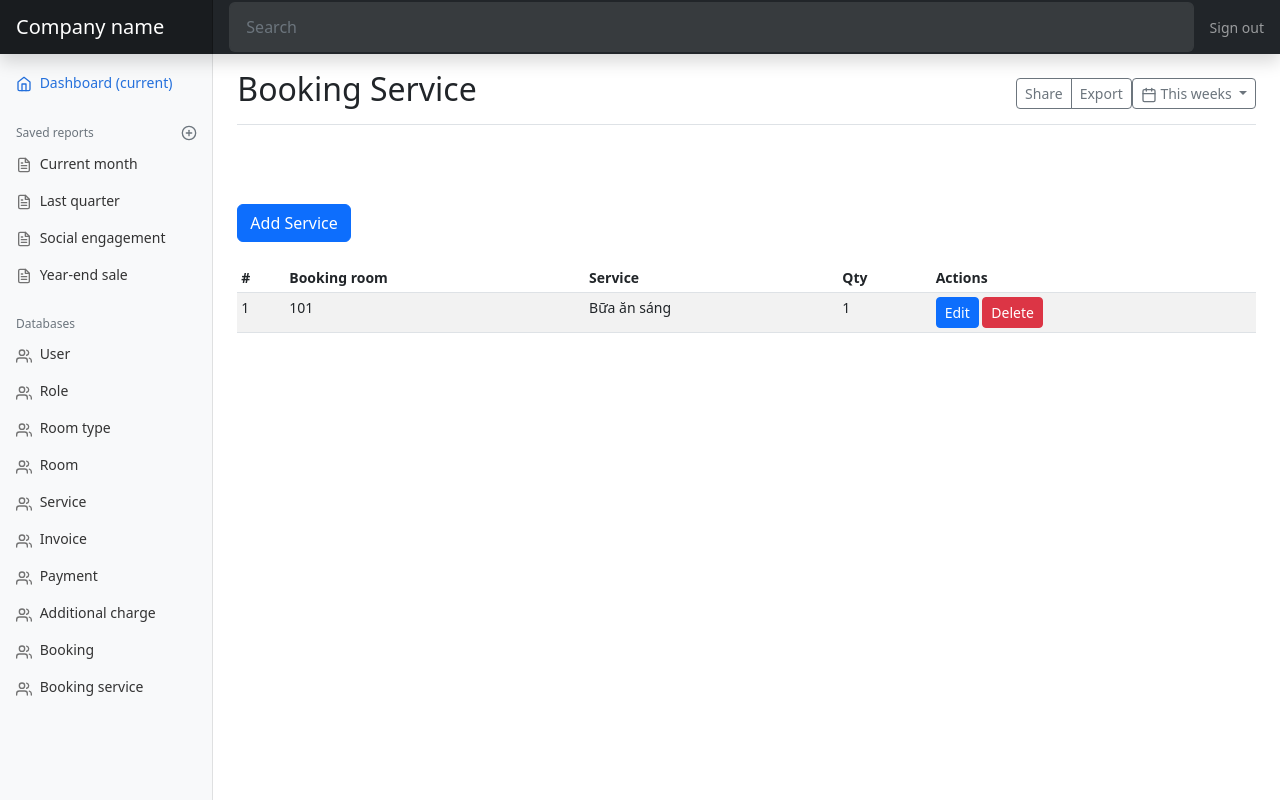
After one commit to ngqp2k/Flask-HM-01, a Flask app: page /booking-service in a window 1280 px wide. The commit adds this page. Run offline with Flask 3, Linux system fonts and the light colour scheme; data comes from the database, SQL or seed files in the repository; both versions use the stored data as it was after the commit; some libraries are stand-ins or nearby versions.

```diff
--- a/models.py
+++ b/models.py
@@ -141,7 +141,7 @@ class Booking(db.Model):
     status = db.Column(db.Enum(BookingStatus))
 
     def __str__(self) -> str:
-        return str(self.id)
+        return str(self.room)
 
 
 class Service(db.Model):
--- a/static/dashboard.css
+++ b/static/dashboard.css
@@ -90,3 +90,133 @@ body {
   border-color: transparent;
   box-shadow: 0 0 0 3px rgba(255, 255, 255, .25);
 }
+
+.invoice {
+  position: relative;
+}
+
+.invoice-wrap {
+  padding: 1.25rem;
+  border: 1px solid #dbdfea;
+  border-radius: 4px;
+  background: #fff;
+}
+.invoice-action {
+  position: absolute;
+  right: 1.25rem;
+  top: 1.25rem;
+}
+.invoice-brand {
+  padding-bottom: 1.5rem;
+}
+.invoice-brand img {
+  max-height: 60px;
+}
+.invoice-bills {
+  /* font-size: 12px;  */
+  font-size: 0.875rem;
+}
+.invoice-bills .table {
+  min-width: 580px;
+}
+.invoice-bills .table th {
+  color: #6576ff;
+  font-size: 12px;
+  text-transform: uppercase;
+  border-top: 0;
+}
+.invoice-bills .table th:last-child, .invoice-bills .table td:last-child {
+  text-align: right;
+}
+.invoice-bills .table tfoot {
+  border-top: 1px solid #dbdfea;
+}
+.invoice-bills .table tfoot td {
+  border-top: 0;
+  white-space: nowrap;
+  padding-top: 0.25rem;
+  padding-bottom: 0.25rem;
+}
+.invoice-bills .table tfoot tr:last-child td:not(:first-child), .invoice-bills .table tfoot tr:first-child td:not(:first-child) {
+  font-weight: 500;
+  padding-top: 1.25rem;
+  padding-bottom: 0.25rem;
+}
+.invoice-bills .table tfoot tr:last-child td:not(:first-child) {
+  border-top: 1px solid #dbdfea;
+  padding-top: 0.25rem;
+  padding-bottom: 0.25rem;
+}
+.invoice-head {
+  padding-bottom: 1.5rem;
+  display: flex;
+  justify-content: space-between;
+  flex-direction: row;
+}
+.invoice-desc {
+  width: 210px;
+  padding-top: 1.5rem;
+}
+.invoice-desc .title {
+  text-transform: uppercase;
+  color: #6576ff;
+}
+.invoice-desc ul li {
+  padding: 0.25rem 0;
+}
+.invoice-desc ul span {
+  font-size: 13px;
+  font-weight: 500;
+  color: #526484;
+}
+.invoice-desc ul span:first-child {
+  min-width: 90px;
+  display: inline-block;
+  text-transform: uppercase;
+  letter-spacing: 1px;
+  color: #8094ae;
+}
+.invoice-desc ul span:last-child {
+  padding-left: 0.75rem;
+}
+.invoice-contact .title {
+  margin-bottom: 1rem;
+}
+.invoice-contact ul li {
+  padding: 0.5rem 0;
+  line-height: 1.3;
+}
+.invoice-contact ul li:first-child {
+  padding-top: 0;
+}
+.invoice-contact ul li:last-child {
+  padding-bottom: 0;
+}
+.invoice-contact ul .icon {
+  line-height: 1.3;
+  font-size: 1.1em;
+  display: inline-block;
+  vertical-align: top;
+  margin-top: -2px;
+  color: #6576ff;
+  margin-right: 0.5rem;
+}
+.invoice-contact ul .icon + span {
+  display: inline-block;
+  vertical-align: top;
+  color: #8094ae;
+}
+.invoice-print {
+  max-width: 700px;
+  margin: 2rem auto;
+}
+.invoice-print .invoice-wrap {
+  padding: 0;
+  border: none !important;
+}
+
+ol, ul {
+  list-style: none;
+  margin: 0;
+  padding: 0;
+}
--- a/templates/admin.html
+++ b/templates/admin.html
@@ -195,6 +195,12 @@
                                 Booking
                             </a>
                         </li>
+                        <li class="nav-item">
+                            <a class="nav-link" href="{{ url_for('booking_service_page') }}">
+                                <span data-feather="users"></span>
+                                Booking service
+                            </a>
+                        </li>
                     </ul>
 
 
--- a/templates/mdAdditionalCharge.html
+++ b/templates/mdAdditionalCharge.html
@@ -13,7 +13,8 @@
     <thead>
       <tr>
         <th>#</th>
-        <th>Booking</th>
+        <th>Booking ID</th>
+        <th>Booking room</th>
         <th>Created date</th>
         <th>Description</th>
         <th>Amount</th>
@@ -24,6 +25,7 @@
       {% for additional_charge in additional_charges %}
       <tr>
         <td>{{ additional_charge.id }}</td>
+        <td>{{ additional_charge.booking.id }}</td>
         <td>{{ additional_charge.booking }}</td>
         <td>{{ additional_charge.created_date }}</td>
         <td>{{ additional_charge.description }}</td>
--- /dev/null
+++ b/templates/mdBookingService.html
@@ -0,0 +1,39 @@
+{% extends 'admin.html' %}
+
+{% block title %}Booking Service{% endblock %}
+
+{% block content %}
+
+<a href="{{ url_for('add_booking_service') }}" class="btn btn-primary" tabindex="-1" role="button">Add Service</a>
+<br/>
+<br/>
+
+<div class="table-responsive">
+  <table class="table table-striped table-sm">
+    <thead>
+      <tr>
+        <th>#</th>
+        <th>Booking room</th>
+        <th>Service</th>
+        <th>Qty</th>
+        <th>Actions</th>
+      </tr>
+    </thead>
+    <tbody>
+      {% for booking_service in booking_services %}
+      <tr>
+        <td>{{ booking_service.id }}</td>
+        <td>{{ booking_service.booking }}</td>
+        <td>{{ booking_service.service }}</td>
+        <td>{{ booking_service.qty }}</td>
+        <td>
+          <a href="{{ url_for('edit_booking_service', booking_service_id=booking_service.id) }}" class="btn btn-primary btn-sm">Edit</a>
+          <a href="{{ url_for('delete_booking_service', booking_service_id=booking_service.id) }}" class="btn btn-danger btn-sm">Delete</a>
+        </td>
+      <tr>
+        {% endfor %}
+    </tbody>
+  </table>
+</div>
+
+{% endblock %}
--- a/templates/mdbooking.html
+++ b/templates/mdbooking.html
@@ -37,6 +37,7 @@
         <td>{{ booking.customer }}</td>
         <td>{{ booking.status.name }}</td>
         <td>
+          <a href="{{ url_for('create_invoice_page', booking_id=booking.id) }}" class="btn btn-success btn-sm">Pay</a>
           <a href="{{ url_for('edit_booking', booking_id=booking.id) }}" class="btn btn-primary btn-sm">Edit</a>
           <a href="{{ url_for('delete_booking', booking_id=booking.id) }}" class="btn btn-danger btn-sm">Delete</a>
         </td>
--- a/views.py
+++ b/views.py
@@ -1,3 +1,4 @@
+import decimal
 import enum
 from app import app, db, login_manager
 from flask import render_template, request, redirect, url_for, flash
@@ -258,6 +259,9 @@ def edit_room_type(room_type_id):
 
     if request.method == 'POST':
         room_type.name = request.form['name']
+        room_type.price_per_night = request.form['price_per_night']
+        room_type.capacity = request.form['capacity']
+        room_type.bed_quantity = request.form['bed_quantity']
 
         db.session.commit()
 
@@ -512,9 +516,10 @@ def add_additional_charge():
 
         return redirect(url_for('additional_charge_page'))
 
-    bookings = models.Booking.query.all()
+    bookings = models.Booking.query.filter_by(status=models.BookingStatus.CHECKED_IN).all()
+    today = datetime.now().strftime('%Y-%m-%d')
 
-    return render_template('add-additional-charge.html', bookings=bookings)
+    return render_template('add-additional-charge.html', bookings=bookings, current_time=today)
 
 @app.route('/edit-additional-charge/<int:additional_charge_id>', methods=['GET', 'POST'])
 def edit_additional_charge(additional_charge_id):
@@ -635,3 +640,125 @@ def delete_booking(booking_id):
     db.session.commit()
 
     return redirect(url_for('booking_page'))
+
+@app.route('/booking-service')
+def booking_service_page():
+    booking_services = models.BookingServices.query.all()
+    return render_template('mdBookingService.html', booking_services=booking_services)
+
+@app.route('/add-booking-service', methods=['GET', 'POST'])
+def add_booking_service():
+    if request.method == 'POST':
+        booking_service = models.BookingServices()
+        booking_service.booking = models.Booking.query.get(request.form['booking'])
+        booking_service.service = models.Service.query.get(request.form['service'])
+        booking_service.qty = request.form['qty']
+
+        db.session.add(booking_service)
+        db.session.commit()
+
+        return redirect(url_for('booking_service_page'))
+
+    bookings = models.Booking.query.filter_by(status=models.BookingStatus.CHECKED_IN).all()
+    services = models.Service.query.all()
+    today = datetime.now().strftime('%Y-%m-%d')
+
+    return render_template('add-booking-service.html', bookings=bookings, services=services, current_time=today)
+
+@app.route('/edit-booking-service/<int:booking_service_id>', methods=['GET', 'POST'])
+def edit_booking_service(booking_service_id):
+    booking_service = models.BookingServices.query.get(booking_service_id)
+
+    if request.method == 'POST':
+        booking_service.booking = models.Booking.query.get(request.form['booking'])
+        booking_service.service = models.Service.query.get(request.form['service'])
+        booking_service.qty = request.form['qty']
+
+        db.session.commit()
+
+        return redirect(url_for('booking_service_page'))
+
+    bookings = models.Booking.query.all()
+    services = models.Service.query.all()
+
+    return render_template('edit-booking-service.html', booking_service=booking_service, bookings=bookings, services=services)
+
+@app.route('/delete-booking-service/<int:booking_service_id>', methods=['GET', 'POST'])
+def delete_booking_service(booking_service_id):
+    booking_service = models.BookingServices.query.get(booking_service_id)
+    db.session.delete(booking_service)
+    db.session.commit()
+
+    return redirect(url_for('booking_service_page'))
+
+
+class InvoiceDetail():
+    def __init__(self, no, description, unit_price, qty, amount):
+        self.no = no
+        self.description = description
+        self.unit_price = unit_price
+        self.qty = qty
+        self.amount = amount
+
+@app.route('/create-invoice/<int:booking_id>?', methods=['GET', 'POST'])
+def create_invoice_page(booking_id):
+    booking = models.Booking.query.get(booking_id)
+
+    print(f'ngqp2k-debug: {request.method} {booking_id}')
+
+    # get all payment of booking
+    payment = models.Payment.query.filter_by(booking_id=booking_id).first()
+    # get all additional charges of booking
+    additional_charges = models.AdditionalCharge.query.filter_by(booking_id=booking_id).all()
+    # get all services of booking
+    booking_services = models.BookingServices.query.filter_by(booking_id=booking_id).all()
+
+    # create invoice details
+    row_count = 1
+    total_amount = 0
+
+    invoice_details = []
+
+    cnt_date = (booking.checkout_date - booking.checkin_date).days
+    invoice_detail = InvoiceDetail(row_count, 'Tiền phòng', booking.room.room_type.price_per_night, cnt_date, booking.room.room_type.price_per_night * cnt_date)
+    total_amount += decimal.Decimal(invoice_detail.amount)
+    invoice_details.append(invoice_detail)
+
+    for additional_charge in additional_charges:
+        row_count += 1
+        invoice_detail = InvoiceDetail(row_count, additional_charge.description, additional_charge.amount, 1, additional_charge.amount)
+        total_amount += invoice_detail.amount
+        invoice_details.append(invoice_detail)
+
+    for booking_service in booking_services:
+        row_count += 1
+        invoice_detail = InvoiceDetail(row_count, booking_service.service.name, booking_service.service.price, booking_service.qty, booking_service.service.price * booking_service.qty)
+        total_amount += decimal.Decimal(invoice_detail.amount)
+        invoice_details.append(invoice_detail)
+
+    if payment is None:
+        reminder = total_amount
+    else:
+        reminder = total_amount - payment.amount
+
+    if request.method == 'POST':
+        invoice = models.Invoice()
+        invoice.booking = booking
+        invoice.created_date = datetime.now()
+        invoice.total_price = total_amount
+
+        db.session.add(invoice)
+        db.session.commit()
+
+        return redirect(url_for('invoice_page'))
+
+    return render_template('create-invoice.html'
+                           , booking=booking
+                           , invoice_details=invoice_details
+                           , total_amount=total_amount
+                           , payment=payment
+                           , reminder=reminder)
+
+@app.route('/create-invoice-test', methods=['GET', 'POST'])
+def create_invoice_test():
+    return "abc"
```
Also changed, not shown: templates/add-additional-charge.html (+19 -9 lines), templates/add-booking-service.html (added, +50 -0 lines), templates/create-invoice.html (added, +124 -0 lines), templates/edit-booking-service.html (added, +42 -0 lines), instance/sample_db.sqlite.
